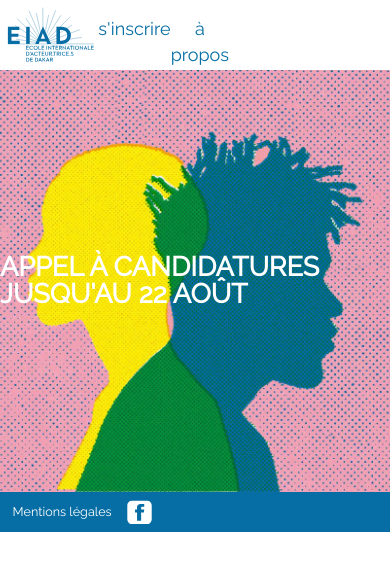
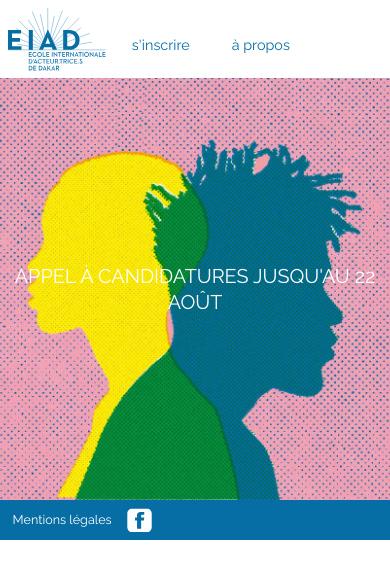
Before and after one commit to DantesPigeard/site_eiad_dakar, a Gatsby site: page / in a window 390 px wide. Built offline with nearby package versions, Linux system fonts and the light colour scheme; Gatsby itself is replaced by a stand-in of ours.

Commit message:
ux optimization

```diff
--- a/src/components/background_media.js
+++ b/src/components/background_media.js
@@ -9,7 +9,7 @@ const BackgroundSection = ({
   children,
   normal_height,
   data_query,
-  className,
+  style_txt,
 }) => {
   const h = useCanvas().height * normal_height;
   const bg_img_hd = data_query.bg_hd.childImageSharp.fluid;
@@ -17,11 +17,12 @@ const BackgroundSection = ({
   return (
     <BackgroundImage
       Tag="section"
-      className={className}
+      // className={class_name_img}
       fluid={bg_img_hd}
       backgroundColor={`#040e18`}
     >
       <div
+        // className={class_name_txt}
         style={{
           height: h,
           display: "flex",
@@ -29,7 +30,8 @@ const BackgroundSection = ({
           alignItems: "center",
         }}
       >
-        <h2>{children}</h2>
+        <div className={style_txt}>{children}</div>
+        {/* <h2>{children}</h2> */}
       </div>
     </BackgroundImage>
   );
--- a/src/css/header.css
+++ b/src/css/header.css
@@ -1,5 +1,6 @@
 .button_style {
   cursor: pointer;
+  min-width: 100px;
 }
 .h_bar {
   display: flex;
@@ -33,3 +34,9 @@
 .logo_style {
   width: 100%;
 }
+
+@media (max-width: 600px) {
+  .h_text {
+    font-size: 0.8em;
+  }
+}
--- a/src/css/layout.css
+++ b/src/css/layout.css
@@ -20,3 +20,14 @@ body {
   background: #066ea5;
   border-bottom: 1px solid white;
 }
+
+.bg_img_txt {
+  font-size: 1.5em;
+  text-align: center;
+}
+
+@media (max-width: 600px) {
+  .bg_img_txt {
+    font-size: 1.1em;
+  }
+}
--- a/src/pages/index.js
+++ b/src/pages/index.js
@@ -35,7 +35,11 @@ const IndexPage = () => {
 
   return (
     <Layout>
-      <BackgroundMedia normal_height="0.5" data_query={data_home}>
+      <BackgroundMedia
+        normal_height="0.5"
+        data_query={data_home}
+        style_txt="bg_img_txt"
+      >
         APPEL À CANDIDATURES JUSQU'AU 22 AOÛT
       </BackgroundMedia>
       {/* <LatinText text_color="#066ea5" /> */}
```
Also changed, not shown: src/css/global.css (+13 -0 lines).
